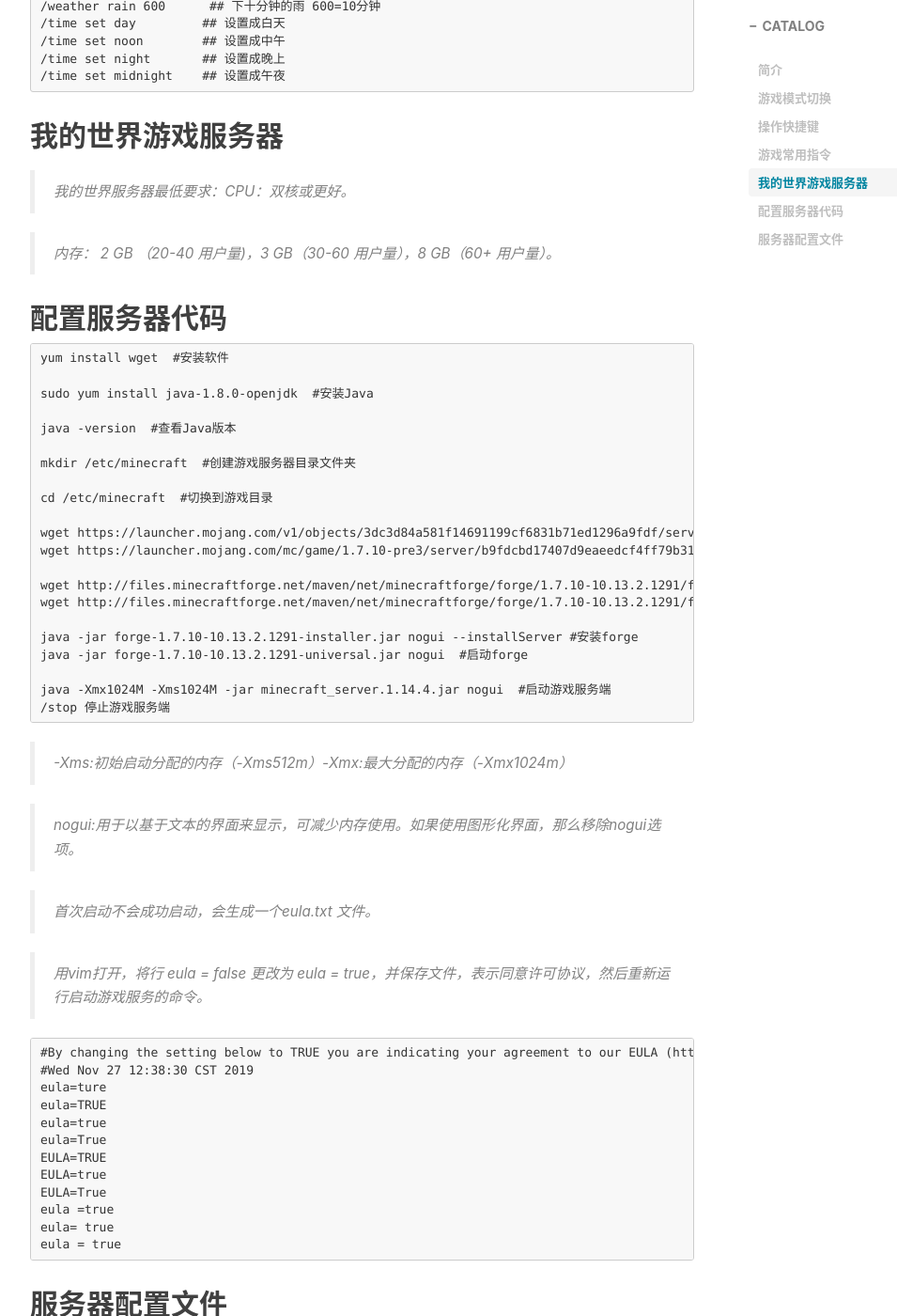
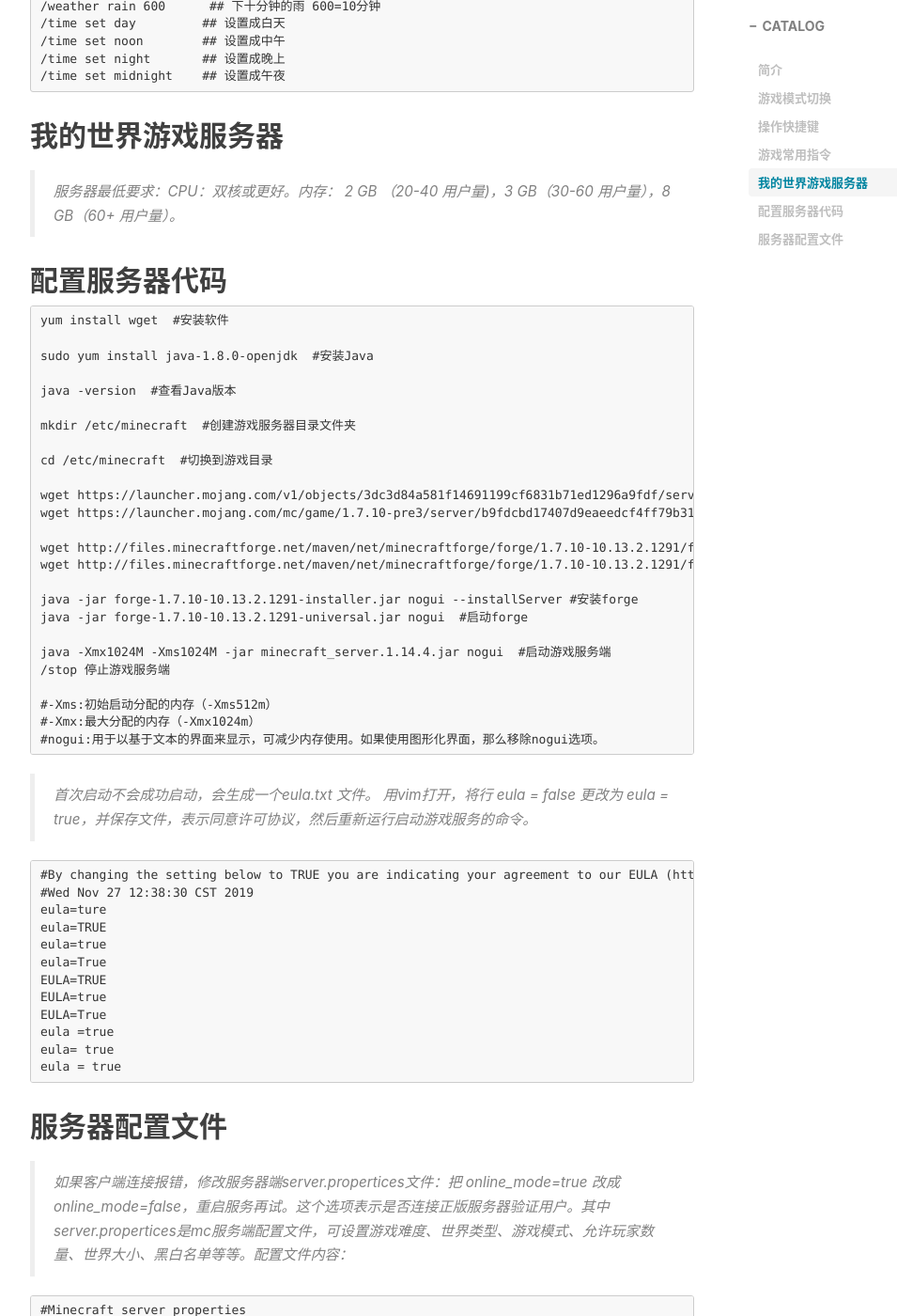
Before and after one commit to tcq233/tcq233.github.io, a Jekyll site: the page built from _posts/2020-05-05-minecraft.md, in a window 1280 px wide and 1400 px high, scrolled down 1651 px. Shown: the whole window at 94% size, without its empty margins (233-1188 px from the left). Built offline with Jekyll 4.4.1, drawn with Linux system fonts in a browser that asks for light colours; nearby versions of some CDN libraries; comment, search, counter and statistics services are not loaded; some of the changed text lies outside the part shown.

Commit message:
Update 2020-05-05-minecraft.md

`````diff
--- a/_posts/2020-05-05-minecraft.md
+++ b/_posts/2020-05-05-minecraft.md
@@ -74,9 +74,7 @@
 ```
 ## 我的世界游戏服务器
 
-> 我的世界服务器最低要求：CPU：双核或更好。
-
-> 内存： 2 GB （20-40 用户量)，3 GB（30-60 用户量），8 GB（60+ 用户量）。
+> 服务器最低要求：CPU：双核或更好。内存： 2 GB （20-40 用户量)，3 GB（30-60 用户量），8 GB（60+ 用户量）。
 
 ## 配置服务器代码
 
@@ -102,14 +100,13 @@
 
 java -Xmx1024M -Xms1024M -jar minecraft_server.1.14.4.jar nogui  #启动游戏服务端
 /stop 停止游戏服务端
+
+#-Xms:初始启动分配的内存（-Xms512m）
+#-Xmx:最大分配的内存（-Xmx1024m）
+#nogui:用于以基于文本的界面来显示，可减少内存使用。如果使用图形化界面，那么移除nogui选项。
 ```
-> -Xms:初始启动分配的内存（-Xms512m）-Xmx:最大分配的内存（-Xmx1024m）
 
-> nogui:用于以基于文本的界面来显示，可减少内存使用。如果使用图形化界面，那么移除nogui选项。
-
-> 首次启动不会成功启动，会生成一个eula.txt 文件。
-
-> 用vim打开，将行 eula = false 更改为 eula = true，并保存文件，表示同意许可协议，然后重新运行启动游戏服务的命令。
+> 首次启动不会成功启动，会生成一个eula.txt 文件。 用vim打开，将行 eula = false 更改为 eula = true，并保存文件，表示同意许可协议，然后重新运行启动游戏服务的命令。
 
 ````
 #By changing the setting below to TRUE you are indicating your agreement to our EULA (https://account.mojang.com/documents/minecraft_eula).
@@ -128,15 +125,7 @@
 
 ## 服务器配置文件
 
-如果客户端连接报错，修改服务器端server.propertices文件：
-
-把 online_mode=true 改成online_mode=false，重启服务再试。
-
-这个选项表示是否连接正版服务器验证用户。
-
-其中server.propertices是mc服务端配置文件，可设置游戏难度、世界类型、
-
-游戏模式、允许玩家数量、世界大小、黑白名单等等。配置文件内容：
+> 如果客户端连接报错，修改服务器端server.propertices文件：把 online_mode=true 改成online_mode=false，重启服务再试。这个选项表示是否连接正版服务器验证用户。其中server.propertices是mc服务端配置文件，可设置游戏难度、世界类型、游戏模式、允许玩家数量、世界大小、黑白名单等等。配置文件内容：
 
 ```
 #Minecraft server properties
`````
